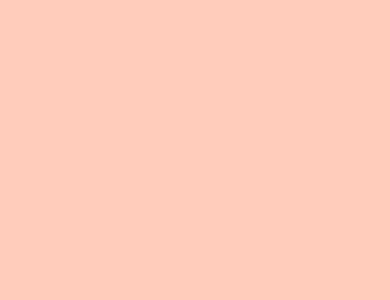
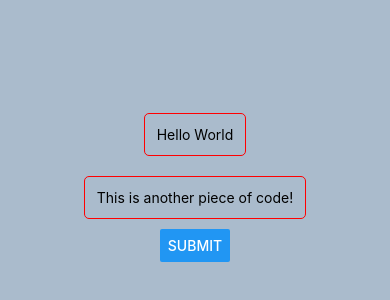
Before and after one commit to shaho1090/goals-list, a React Native app: screen / in a window 390 px wide. Shown: the part 240-540 px from the top of the page. Built offline with nearby package versions, Linux system fonts and the light colour scheme.

Commit message:
session: 15

```diff
--- a/App.js
+++ b/App.js
@@ -1,9 +1,11 @@
-import { StyleSheet, Text, View } from 'react-native';
+import { Button, StyleSheet, Text, View} from 'react-native';
 
 export default function App() {
   return (
     <View style={styles.container}>
-
+      <Text style={styles.defaulText}>Hello World</Text>
+      <Text style={styles.defaulText}>This is another piece of code!</Text>
+      <Button title='submit'/>
     </View>
   );
 }
@@ -11,8 +13,15 @@ export default function App() {
 const styles = StyleSheet.create({
   container: {
     flex: 1,
-    backgroundColor: '#fcb',
+    backgroundColor: '#abc',
     alignItems: 'center',
     justifyContent: 'center',
   },
+  defaulText: {
+    margin: 10,
+    borderWidth: 1,
+    borderColor: 'red',
+    borderRadius: 5,
+    padding: 12,
+  }
 });
```
